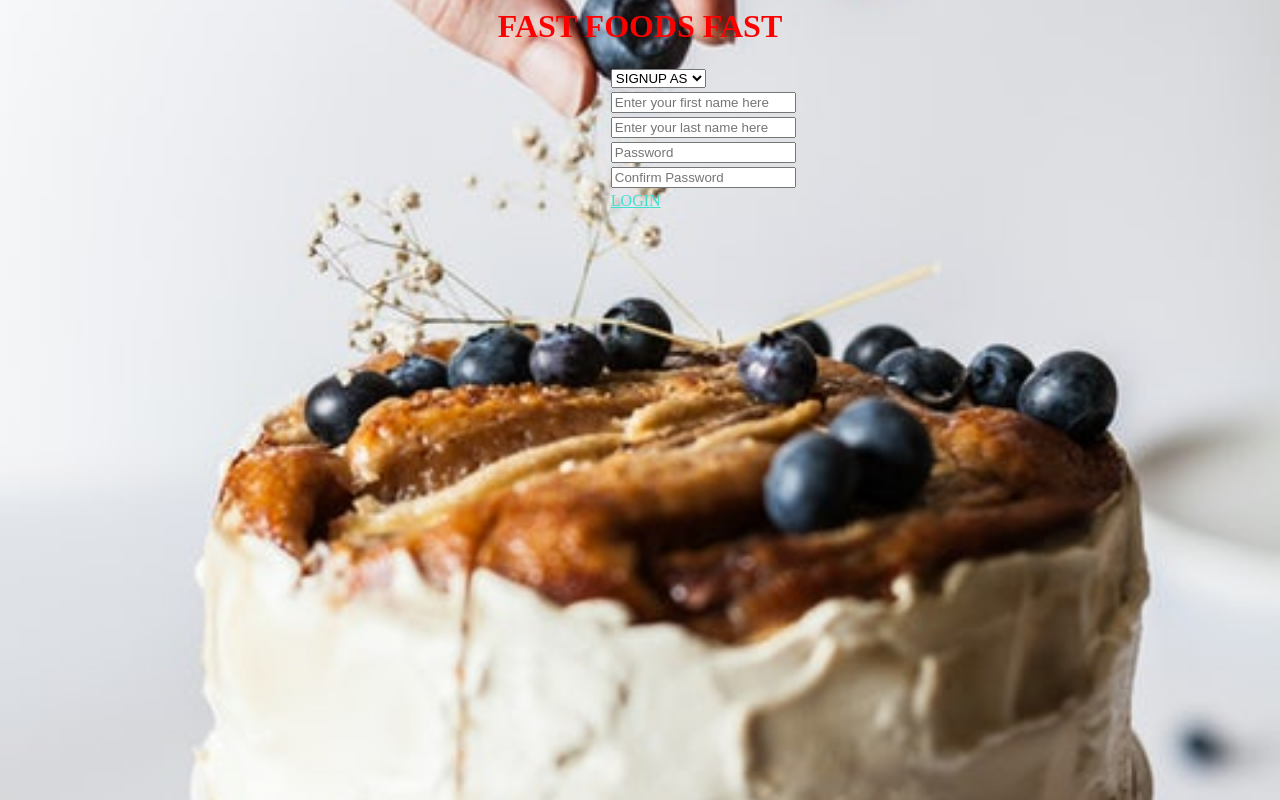
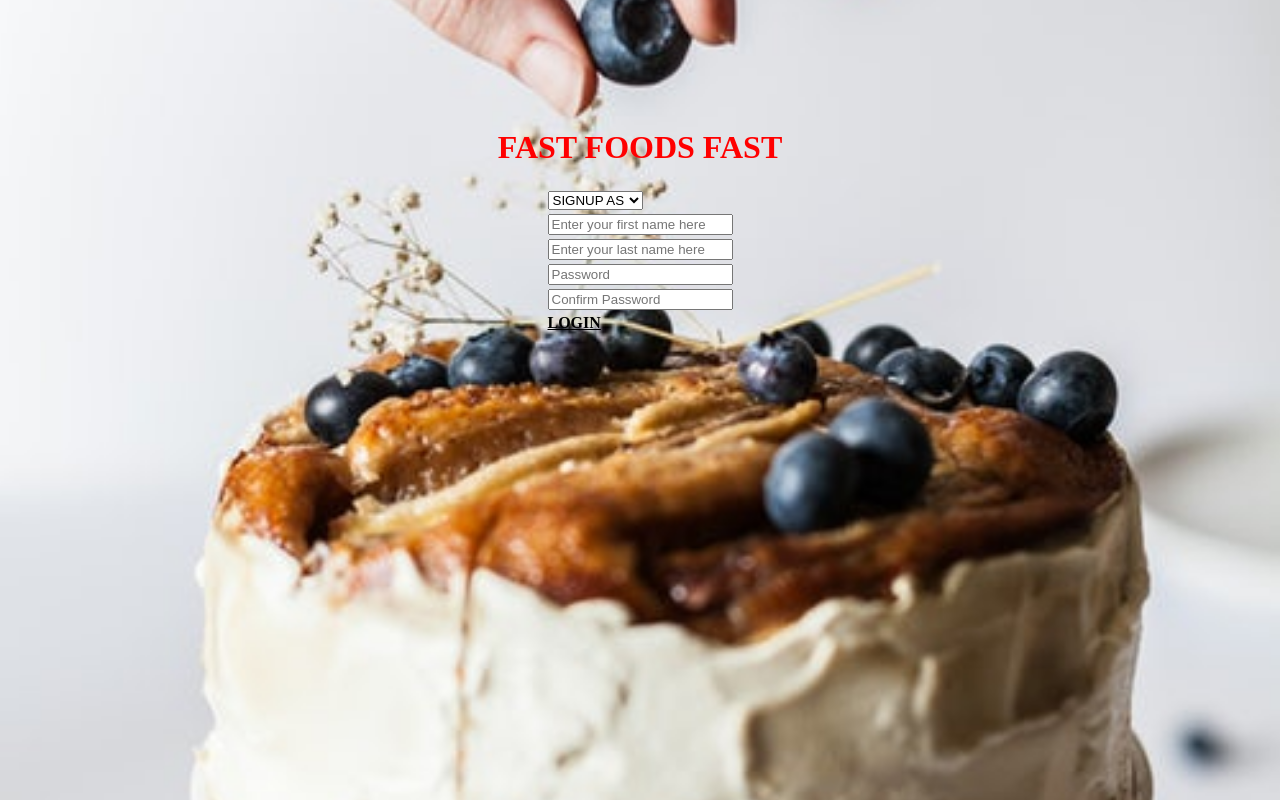
Before and after one commit to aziizziana/fast-food, a plain HTML site: page UI/signup.html in a window 1280 px wide. Drawn offline with Linux system fonts and the light colour scheme.

Commit message:
Add css to UI html pages

```diff
--- a/UI/css/styles.css
+++ b/UI/css/styles.css
@@ -11,6 +11,7 @@
 
 .form1{
     background-color:transparent;
+    padding: 100px;
 
 }
 
@@ -23,5 +24,5 @@
 }
 
 .login{
-    color:turquoise
+    color:black
 }
--- a/UI/signup.html
+++ b/UI/signup.html
@@ -12,27 +12,28 @@
     <body class = "table1" >
 
 
-      <h1 class = "title2" align = center >FAST FOODS FAST</h1>
 
 
 
-      <form action = "index.html">
-        <table align ="center"  class = "form1">
+
+      <form action = "index.html"  class = "form1">
+          <h1 class = "title2" align = center >FAST FOODS FAST</h1>
+        <table align ="center" >
 
 
 
-              <tr> <td></td>   <td> <select>
+              <tr><td> <select>
                   <option selected="selected" value="click_dropdown">SIGNUP AS</option>
                   <option value="Admin" >Admin</option>
                   <option value="User">User</option>
                 </select></td></tr>
 
 
-          <tr> <td width = "40%"></td>  <td><input type="text" id="full_name" required placeholder="Enter your first name here" /></td> </tr>
-          <tr> <td></td>  <td> <input type="text" id="address" placeholder="Enter your last name here" /></td> </tr>
-          <tr> <td></td>   <td> <input type="password" id="password" placeholder="Password" /></td> </tr>
-          <tr> <td></td>   <td> <input type="password" id="password" placeholder="Confirm Password" /></td> </tr>
-          <tr> <td></td> <td> <a href="index.html" class = "login"> LOGIN</a> </td>  </tr>
+          <tr><td><input type="text" id="full_name" required placeholder="Enter your first name here" /></td> </tr>
+          <tr><td> <input type="text" id="address" placeholder="Enter your last name here" /></td> </tr>
+          <tr><td> <input type="password" id="password" placeholder="Password" /></td> </tr>
+          <tr><td> <input type="password" id="password" placeholder="Confirm Password" /></td> </tr>
+          <tr><td> <h4><a href="index.html" class = "login"> LOGIN</a></h4> </td>  </tr>
 
         </table>
 
```
